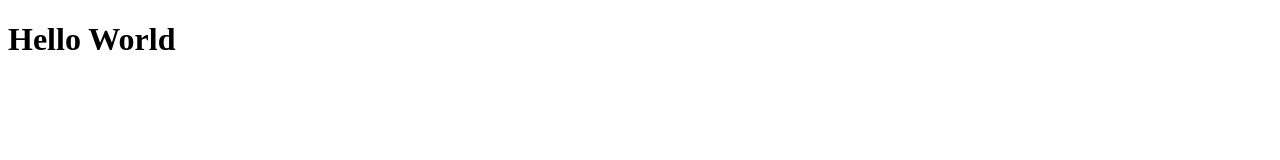
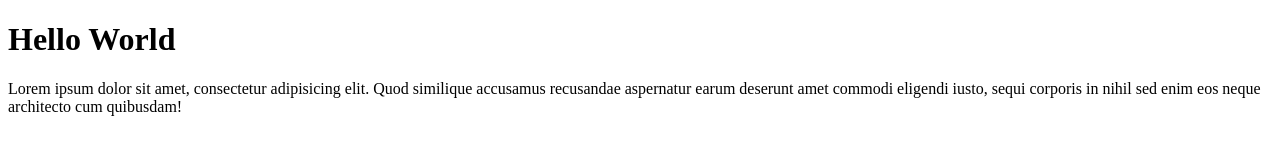
Before and after one commit to deswandhi/git-test, a plain HTML site: page index.html in a window 1280 px wide. Drawn offline with Linux system fonts and the light colour scheme.

Commit message:
menambahkan paragraf

```diff
--- a/index.html
+++ b/index.html
@@ -8,5 +8,6 @@
 </head>
 <body>
     <h1>Hello World</h1>
+    <p>Lorem ipsum dolor sit amet, consectetur adipisicing elit. Quod similique accusamus recusandae aspernatur earum deserunt amet commodi eligendi iusto, sequi corporis in nihil sed enim eos neque architecto cum quibusdam!</p>
 </body>
 </html>
```
